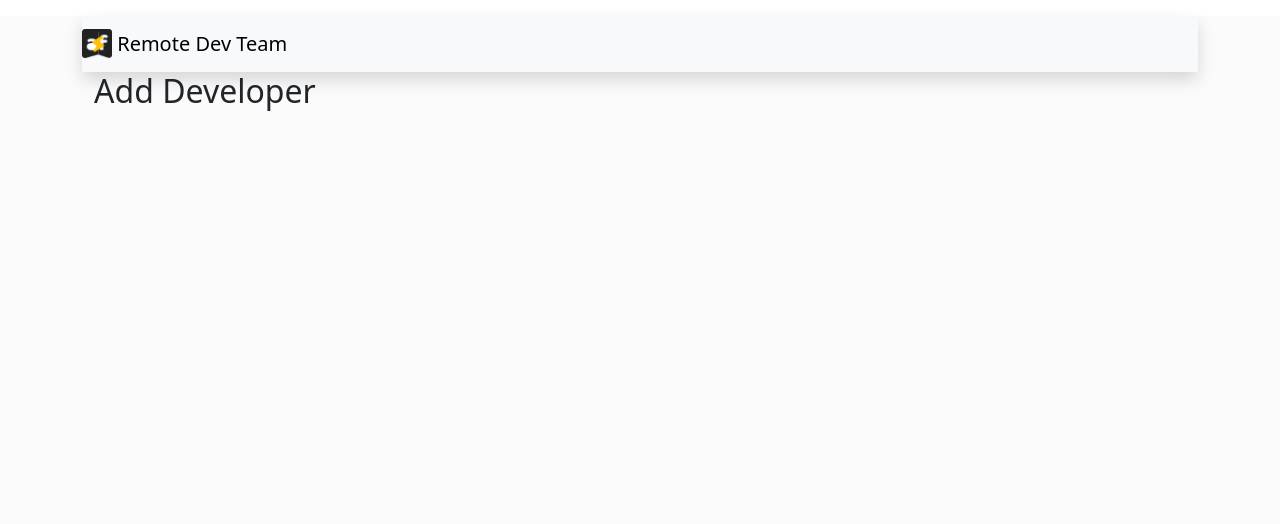
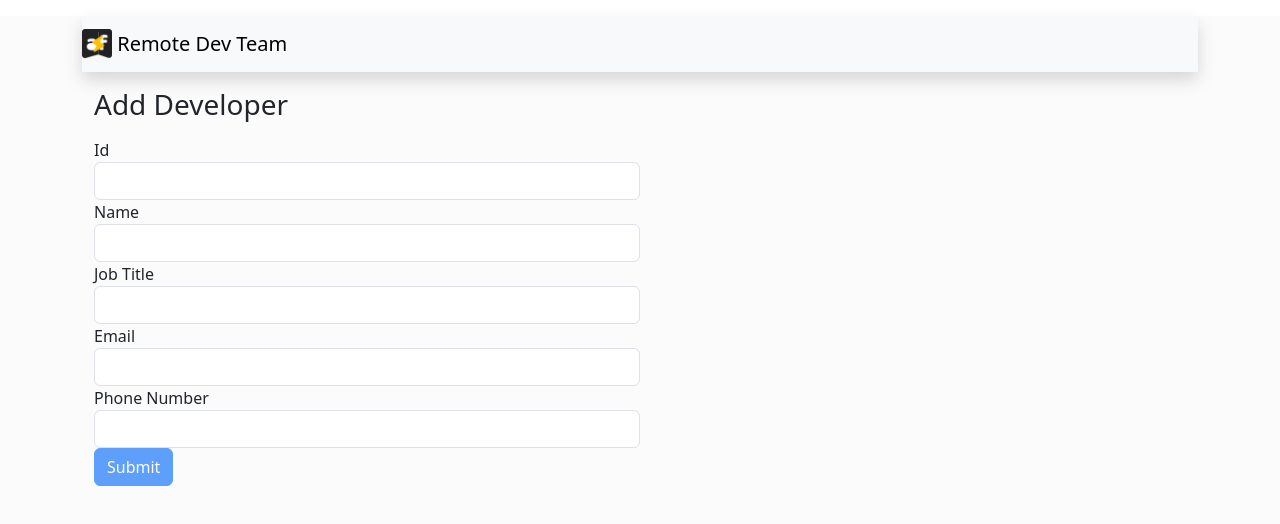
Before and after one commit to afolabiopakunle/employee-crud, an Angular app: page /employee/add/0 in a window 1280 px wide. Shown: the top 524 px of the page. Built offline with nearby package versions, Linux system fonts and the light colour scheme.

Commit message:
form submitting successfully

```diff
--- a/src/app/app.module.ts
+++ b/src/app/app.module.ts
@@ -6,6 +6,7 @@ import { AppComponent } from './app.component';
 import { HeaderComponent } from './layout/header/header.component';
 import { EmployeesComponent } from './pages/employees/employees.component';
 import { EditComponent } from './pages/employees/edit/edit.component';
+import { ReactiveFormsModule } from '@angular/forms';
 
 @NgModule({
   declarations: [
@@ -16,7 +17,8 @@ import { EditComponent } from './pages/employees/edit/edit.component';
   ],
   imports: [
     BrowserModule,
-    AppRoutingModule
+    AppRoutingModule,
+    ReactiveFormsModule,
   ],
   providers: [],
   bootstrap: [AppComponent]
--- a/src/app/pages/employees/edit/edit.component.html
+++ b/src/app/pages/employees/edit/edit.component.html
@@ -1,3 +1,27 @@
 <div class="container">
-    <h2>{{ header }}</h2>
+    <h3 class="my-3">{{ header }}</h3>
+
+    <form class="w-50" [formGroup]='form' (ngSubmit)='submit(form.value)'>
+        <div class="form-group">
+            <label for="name">Id</label>
+            <input id="id" type="text" class="form-control" formControlName="id">
+    </div>
+        <div class="form-group">
+            <label for="name">Name</label>
+            <input id="name" type="text" class="form-control" formControlName="name">
+        </div>
+        <div class="form-group">
+            <label for="jobTitle">Job Title</label>
+            <input id="jobTitle" type="text" class="form-control" formControlName="jobTitle">
+        </div>
+        <div class="form-group">
+            <label for="email">Email</label>
+            <input id="email" type="text" class="form-control" formControlName="email">
+        </div>
+        <div class="form-group">
+            <label for="phoneNumber">Phone Number</label>
+            <input id="phoneNumber" type="text" class="form-control" formControlName="phoneNumber">
+        </div>
+        <button class="btn btn-primary" [disabled]="this.form.invalid" type="submit">Submit</button>
+    </form>
 </div>
--- a/src/app/pages/employees/edit/edit.component.ts
+++ b/src/app/pages/employees/edit/edit.component.ts
@@ -1,5 +1,8 @@
 import { Component, OnInit } from '@angular/core';
+import { FormBuilder, FormGroup, Validators } from '@angular/forms';
 import { ActivatedRoute } from '@angular/router';
+import { IEmployee } from 'src/app/models/employee.model';
+import { EmployeeService } from 'src/app/services/employee-services.service';
 
 @Component({
   selector: 'app-edit',
@@ -9,12 +12,24 @@ import { ActivatedRoute } from '@angular/router';
 export class EditComponent implements OnInit {
   id: number;
   header: string;
-  constructor(private router: ActivatedRoute) { }
+  form: FormGroup;
+  constructor(private router: ActivatedRoute, private fb: FormBuilder, private employeeService: EmployeeService) { }
 
   ngOnInit(): void {
     this.id = +this.router.snapshot.paramMap.get('id')
    this.header = this.id === 0 ? 'Add Developer': 'Update Developer'
-    console.log(this.id)
+
+   this.form = this.fb.group({
+     id: ['', Validators.required],
+     name: ['', Validators.required],
+     jobTitle: ['', Validators.required],
+     email: ['', Validators.required],
+     phoneNumber: ['', Validators.required],
+   })
   }
 
+  submit(form: IEmployee) {
+    this.employeeService.addEmployee(form)
+
+  }
 }
--- a/src/app/services/employee-services.service.ts
+++ b/src/app/services/employee-services.service.ts
@@ -30,5 +30,8 @@ export class EmployeeService {
     }
   ];
 
+  addEmployee(employee: IEmployee) {
+    this.employees.push(employee)
+  }
 
 }
```
